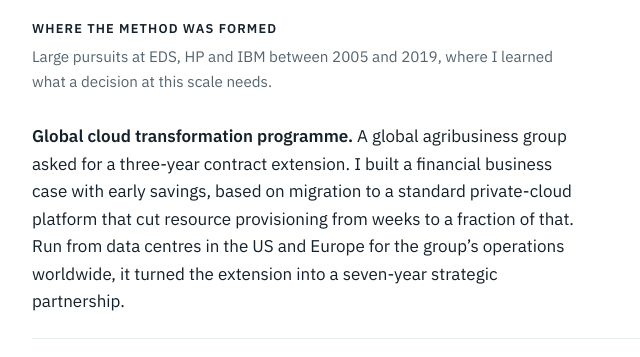
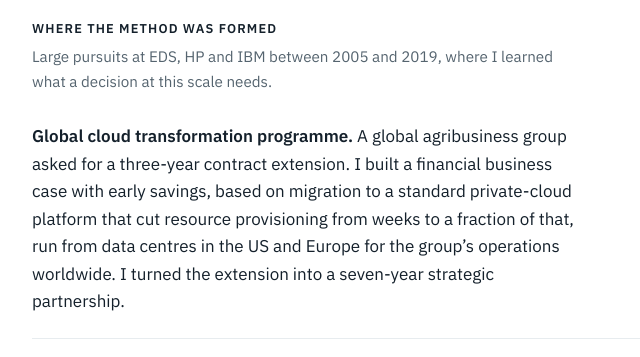
Before and after one commit to jcleeren/sanremo-site, a plain HTML site: page index.html in a window 1280 px wide. Shown: the part 4160-4517 px from the top of the page, 156-796 px from the left. Drawn offline with Linux system fonts and the light colour scheme.

Commit message:
Fix subject in cloud programme credential
Co-Authored-By: Claude Fable 5.2 <noreply@anthropic.com>
Claude-Session: https://claude.ai/code/session_01Hji5vn3tB85n55E4PZWGoT

```diff
--- a/index.html
+++ b/index.html
@@ -323,7 +323,7 @@ body{font-size:16px}
 
 <div class="formed">
 <div class="item">
-<p><strong>Global cloud transformation programme.</strong> A global agribusiness group asked for a three-year contract extension. I built a financial business case with early savings, based on migration to a standard private-cloud platform that cut resource provisioning from weeks to a fraction of that. Run from data centres in the US and Europe for the group’s operations worldwide, it turned the extension into a seven-year strategic partnership.</p>
+<p><strong>Global cloud transformation programme.</strong> A global agribusiness group asked for a three-year contract extension. I built a financial business case with early savings, based on migration to a standard private-cloud platform that cut resource provisioning from weeks to a fraction of that, run from data centres in the US and Europe for the group’s operations worldwide. I turned the extension into a seven-year strategic partnership.</p>
 </div>
 <div class="item">
 <p><strong>Government outsourcing renewal.</strong> I took control of a major deal pursuit after a weak first submission, reset the strategy and rebuilt the core team. The final bid scored highest on solution, price and transition, and beat Atos and IBM, for an estate of 18,000 civil servants across 60 departments and agencies.</p>
```
